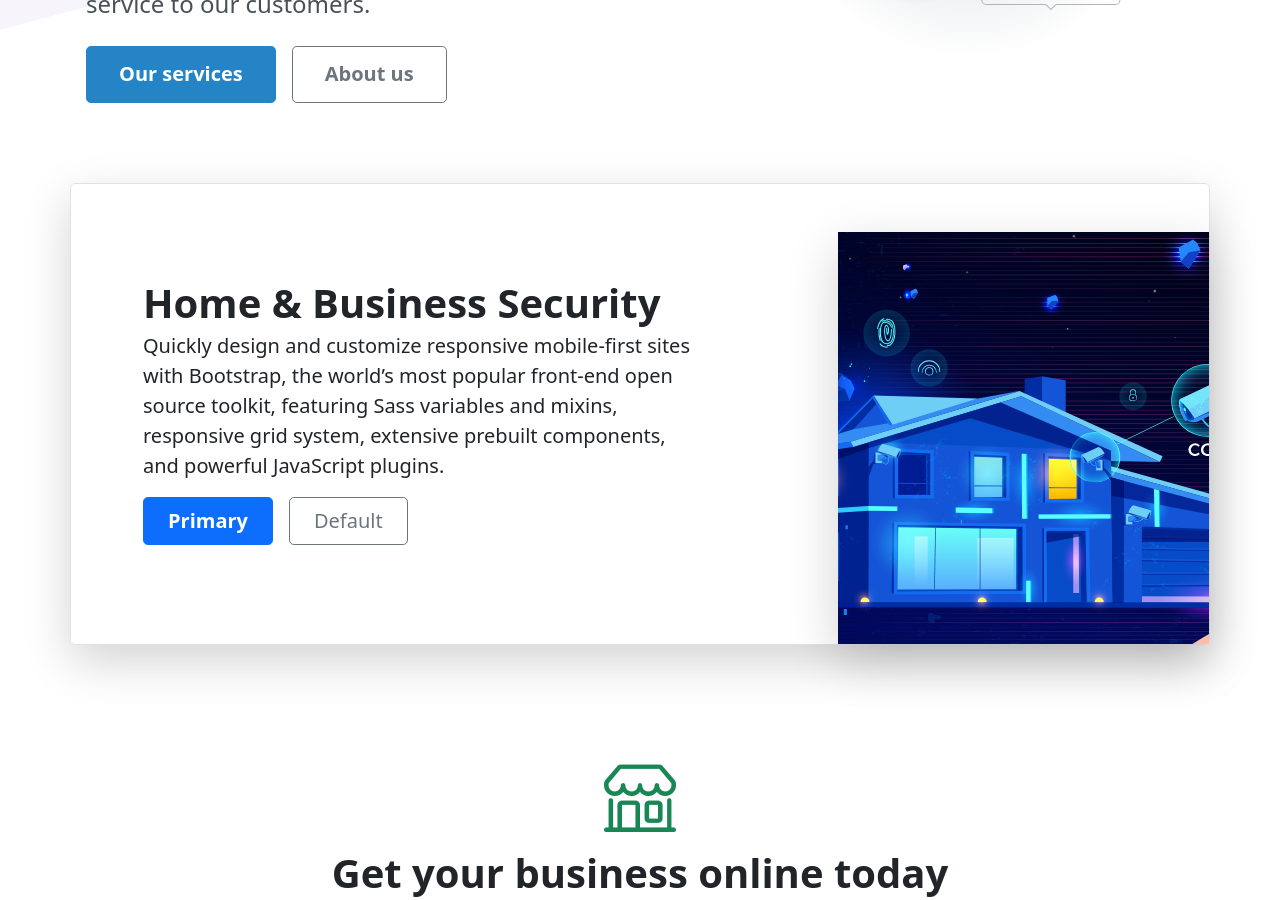
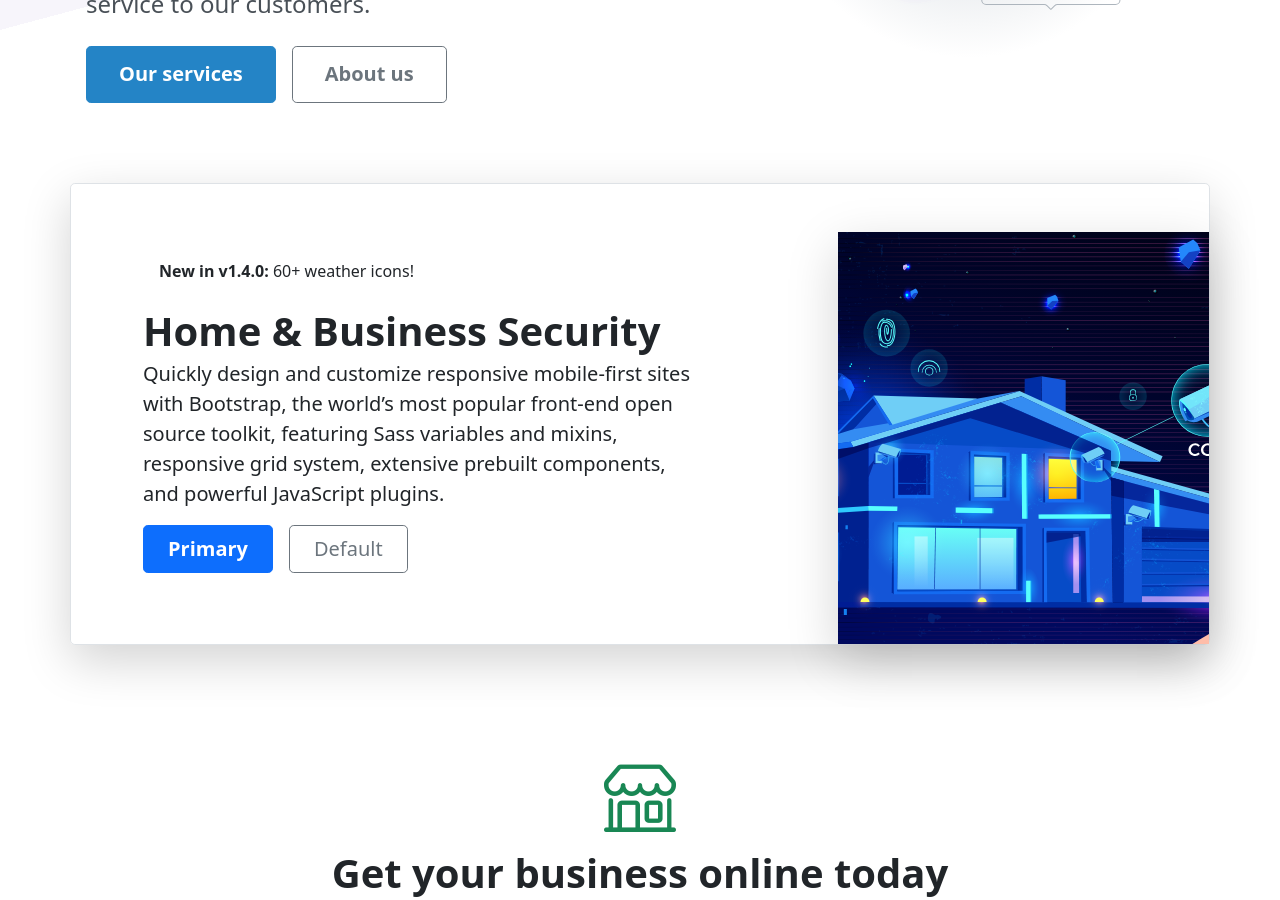
Before and after one commit to uslayer/uslayer.github.io, a Jekyll site: the page built from index.html, in a window 1280 px wide and 900 px high, scrolled down 532 px. Built offline with Jekyll 4.4.1, drawn with Linux system fonts in a browser that asks for light colours; the list of posts is cut into pages by our own code.

Commit message:
Update index.html

```diff
--- a/index.html
+++ b/index.html
@@ -37,6 +37,9 @@ image: assets/images/blog/press-cover.jpg
 <div class="container">
   <div class="row p-4 pb-0 pe-lg-0 pt-lg-5 align-items-center rounded-3 border shadow-lg">
       <div class="col-lg-7 p-3 p-lg-5 pt-lg-3">
+          <a class="d-block d-sm-inline-block py-1 px-3 mb-4 text-dark text-decoration-none rounded-3 hero-notice" href="https://blog.getbootstrap.com/2021/02/22/bootstrap-icons-1-4-0/">
+            <strong>New in v1.4.0:</strong> 60+ weather icons!
+          </a>
         <h2 class="display-4 fw-bold lh-1" style="font-size: 2.5rem;">Home & Business Security</h2>
         <p class="lead">Quickly design and customize responsive mobile-first sites with Bootstrap, the world’s most popular front-end open source toolkit, featuring Sass variables and mixins, responsive grid system, extensive prebuilt components, and powerful JavaScript plugins.</p>
         <div class="d-grid gap-2 d-md-flex justify-content-md-start mb-4 mb-lg-3">
```
